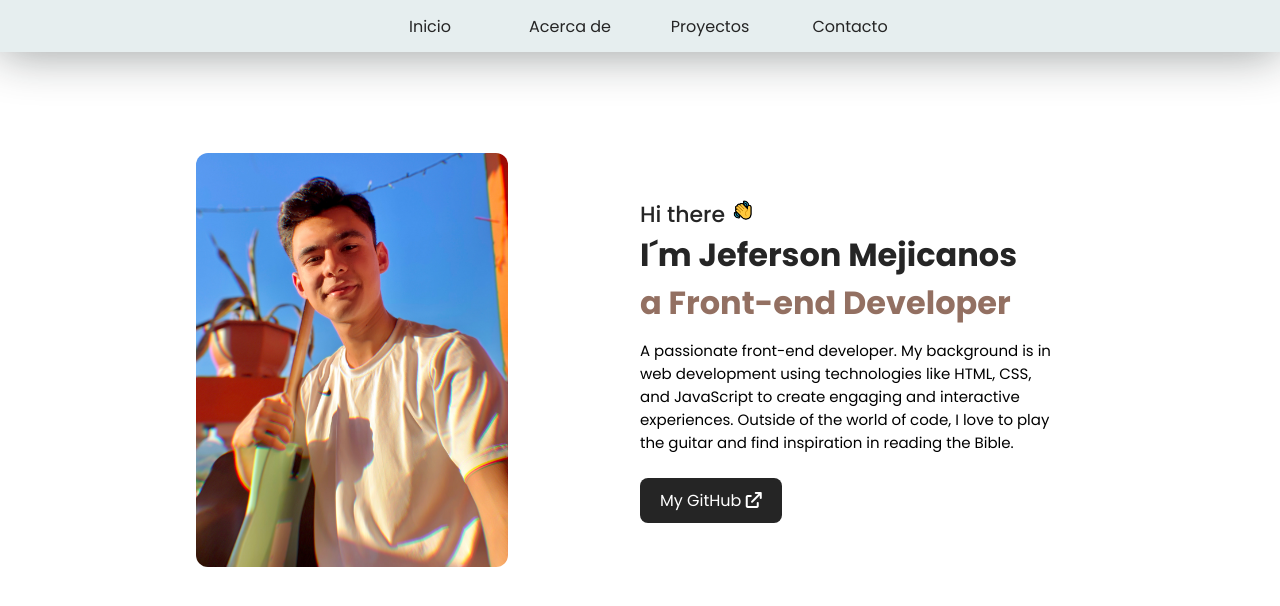
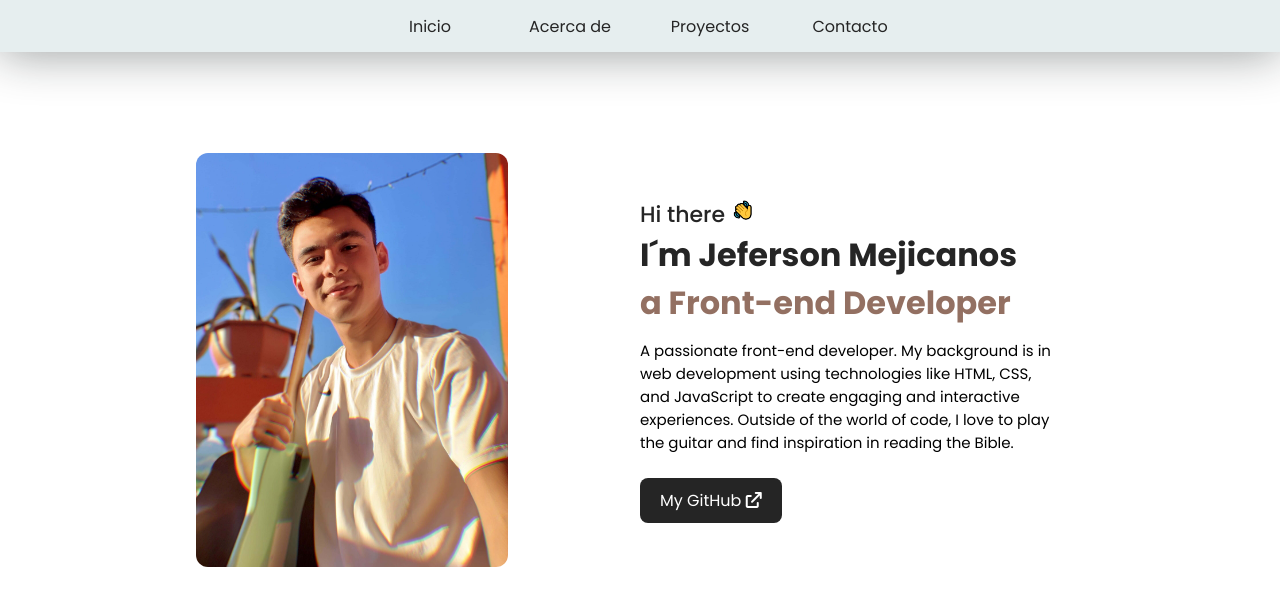
Before and after one commit to Jeferson57/my-personal-website, a plain HTML site: page index.html in a window 1280 px wide. Drawn offline with Linux system fonts and the light colour scheme.

Commit message:
profile picture compressed

```diff
--- a/index.html
+++ b/index.html
@@ -41,7 +41,7 @@
     <main>
         <div class="content">
             <div class="grid-container">
-                <img src="./images/Yo.JPG" alt="">
+                <img src="./images/profile-picture.jpg" alt="">
                 <div class="personal-information">
                     <h1 class="welcome">
                         Hi there <img src="./images/hello.png" alt=""> <br>
```
Also changed, not shown: images/Yo.JPG (deleted), images/profile-picture.jpg (added).
